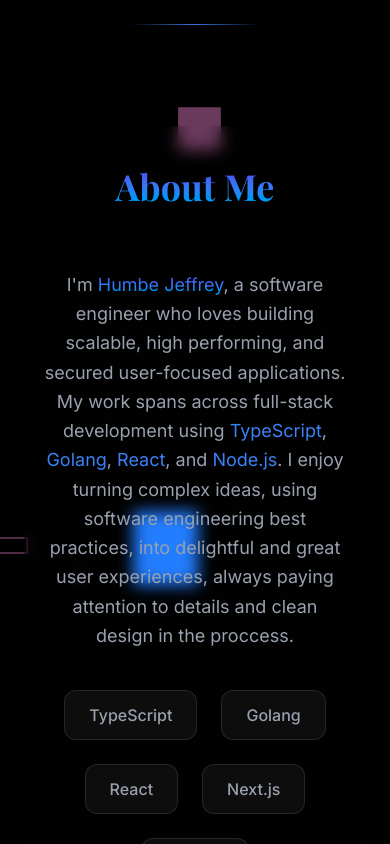
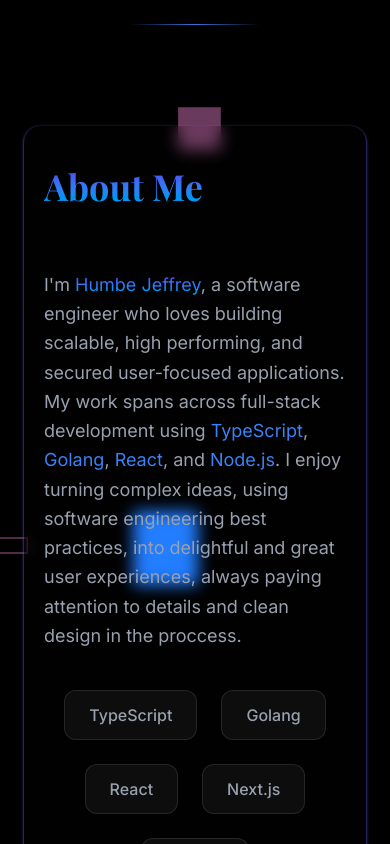
Before and after one commit to humbejeff2116/portfolio, a React app: page / in a window 390 px wide. Shown: the part 900-1744 px from the top of the page. Built offline with nearby package versions, Linux system fonts and the light colour scheme; the HTML template or start-up script is replaced by a standard one.

Commit message:
modify About component styles

```diff
--- a/src/components/About.tsx
+++ b/src/components/About.tsx
@@ -35,10 +35,10 @@ export default function About() {
                 transition: { duration: 0.8, ease: "easeOut" },
             },
         }}
-        className="bg-white/0.5 backdrop-blur-sm z-20 max-w-3xl text-center px-5 py-10 rounded shadow"
+        className="bg-white/0.5 backdrop-blur-sm z-20 max-w-3xl px-5 py-10 rounded-2xl shadow-sm shadow-indigo-500"
         >
             <motion.h2
-                className="text-4xl md:text-5xl font-bold text-center bg-gradient-to-t from-sky-500 to-indigo-600 bg-clip-text text-transparent mb-16"
+                className="text-4xl md:text-5xl font-bold text-left md:text-center bg-gradient-to-t from-sky-500 to-indigo-600 bg-clip-text text-transparent mb-16"
                 {...headingText}
                 // viewport={{ once: true, amount: 0.6 }}
             >
@@ -46,7 +46,7 @@ export default function About() {
             </motion.h2>
 
             <motion.p
-                className="max-w-2xl text-gray-400 leading-relaxed text-lg"
+                className="max-w-2xl text-left md:text-center text-gray-400 leading-relaxed text-lg"
                 {...subText}
                 // viewport={{ once: true, amount: 0.6 }}
             >
```
